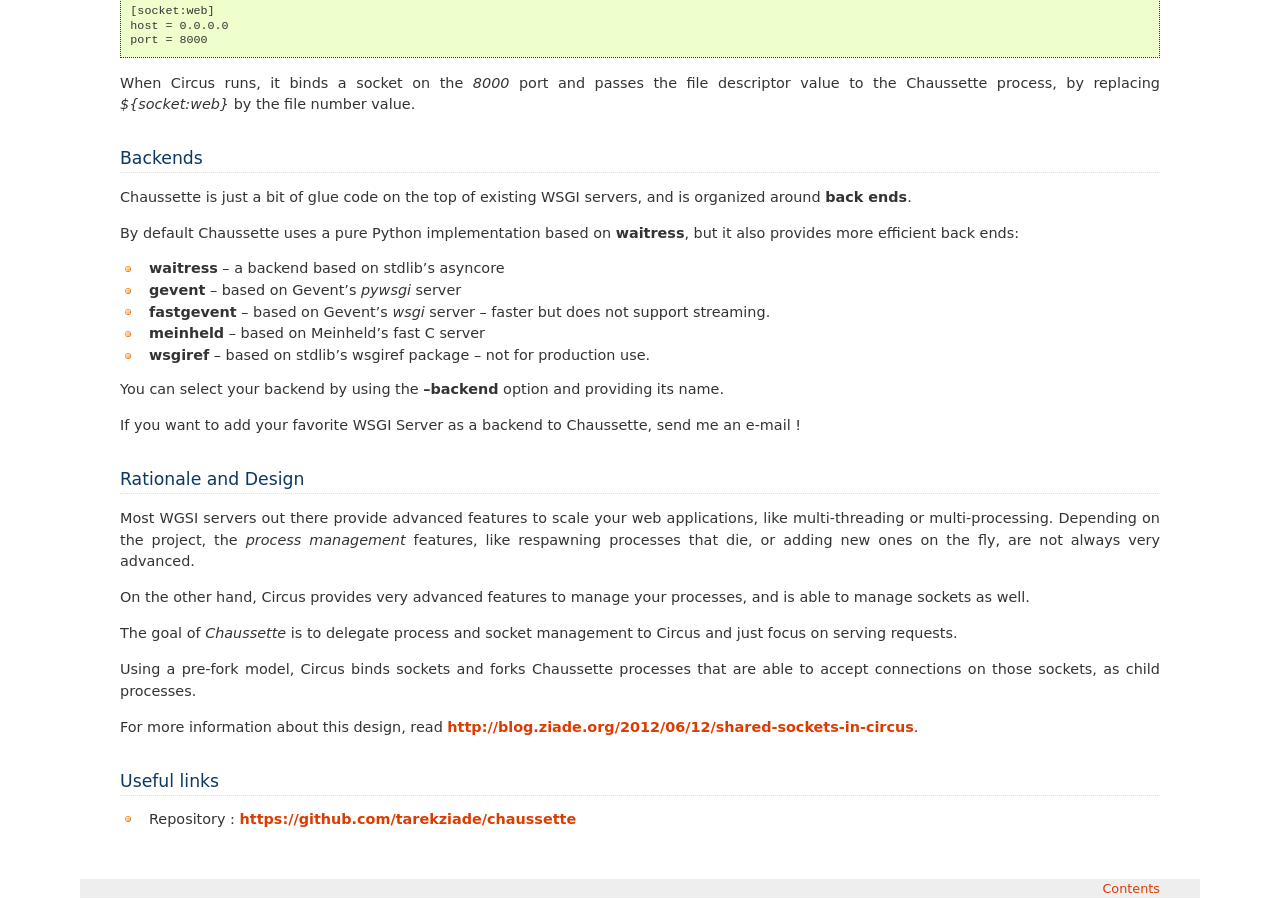
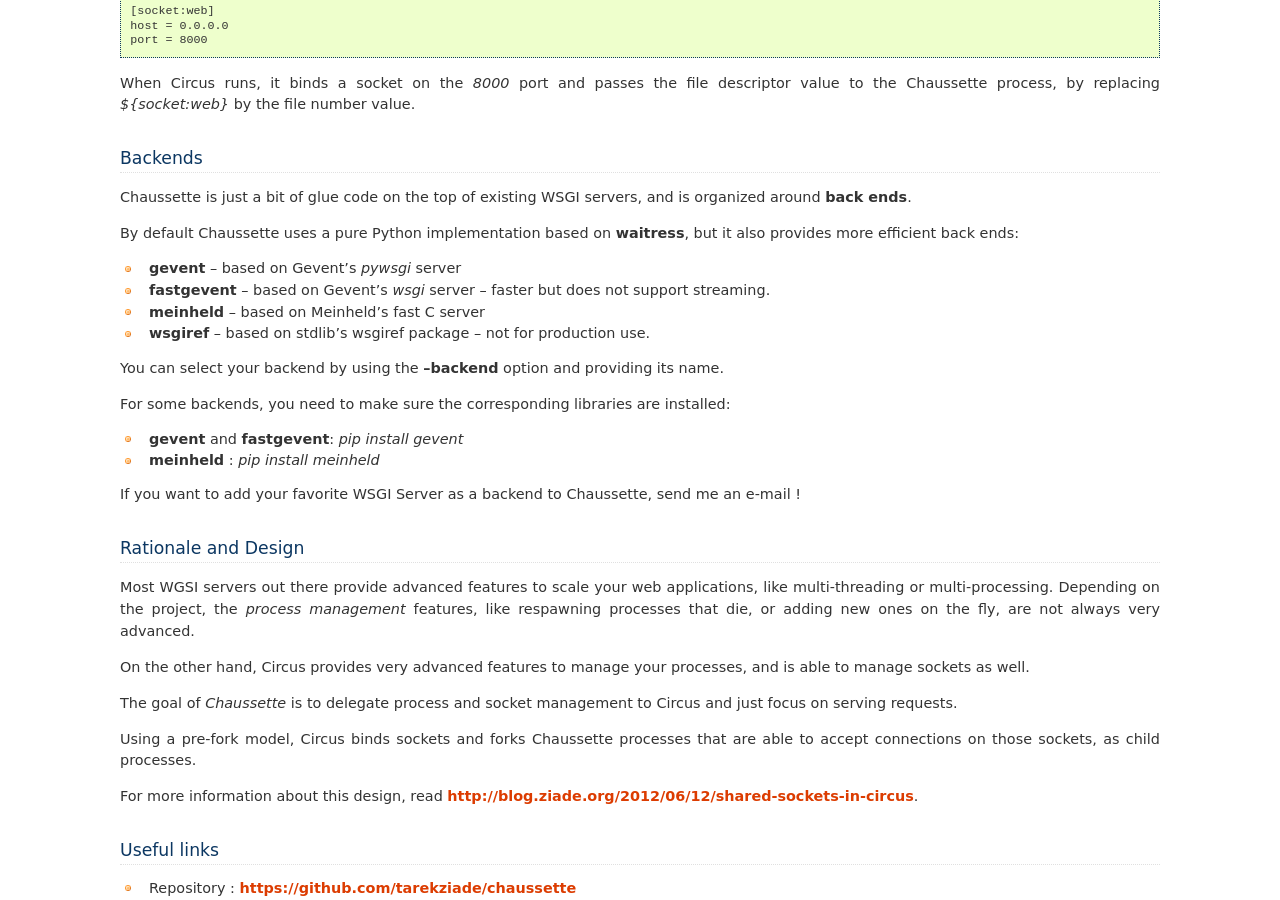
Before and after one commit to circus-tent/chaussette, a Sphinx documentation site: the page built from docs/source/index.rst, in a window 1280 px wide and 900 px high, scrolled down 1138 px. Built offline with Sphinx 7.4.7, drawn with Linux system fonts in a browser that asks for light colours.

Commit message:
prep fir a first release

```diff
--- a/docs/source/index.rst
+++ b/docs/source/index.rst
@@ -72,7 +72,6 @@
 By default Chaussette uses a pure Python implementation based on **waitress**,
 but it also provides more efficient back ends:
 
-- **waitress** -- a backend based on stdlib's asyncore
 - **gevent** -- based on Gevent's *pywsgi* server
 - **fastgevent** -- based on Gevent's *wsgi* server -- faster but does not
   support streaming.
@@ -81,6 +80,12 @@
 
 You can select your backend by using the **--backend** option and providing
 its name.
+
+For some backends, you need to make sure the corresponding libraries
+are installed:
+
+- **gevent** and **fastgevent**: `pip install gevent`
+- **meinheld** : `pip install meinheld`
 
 If you want to add your favorite WSGI Server as a backend to Chaussette,
 send me an e-mail !
```
Also changed, not shown: setup.py (+7 -1 lines), 1 other file.
